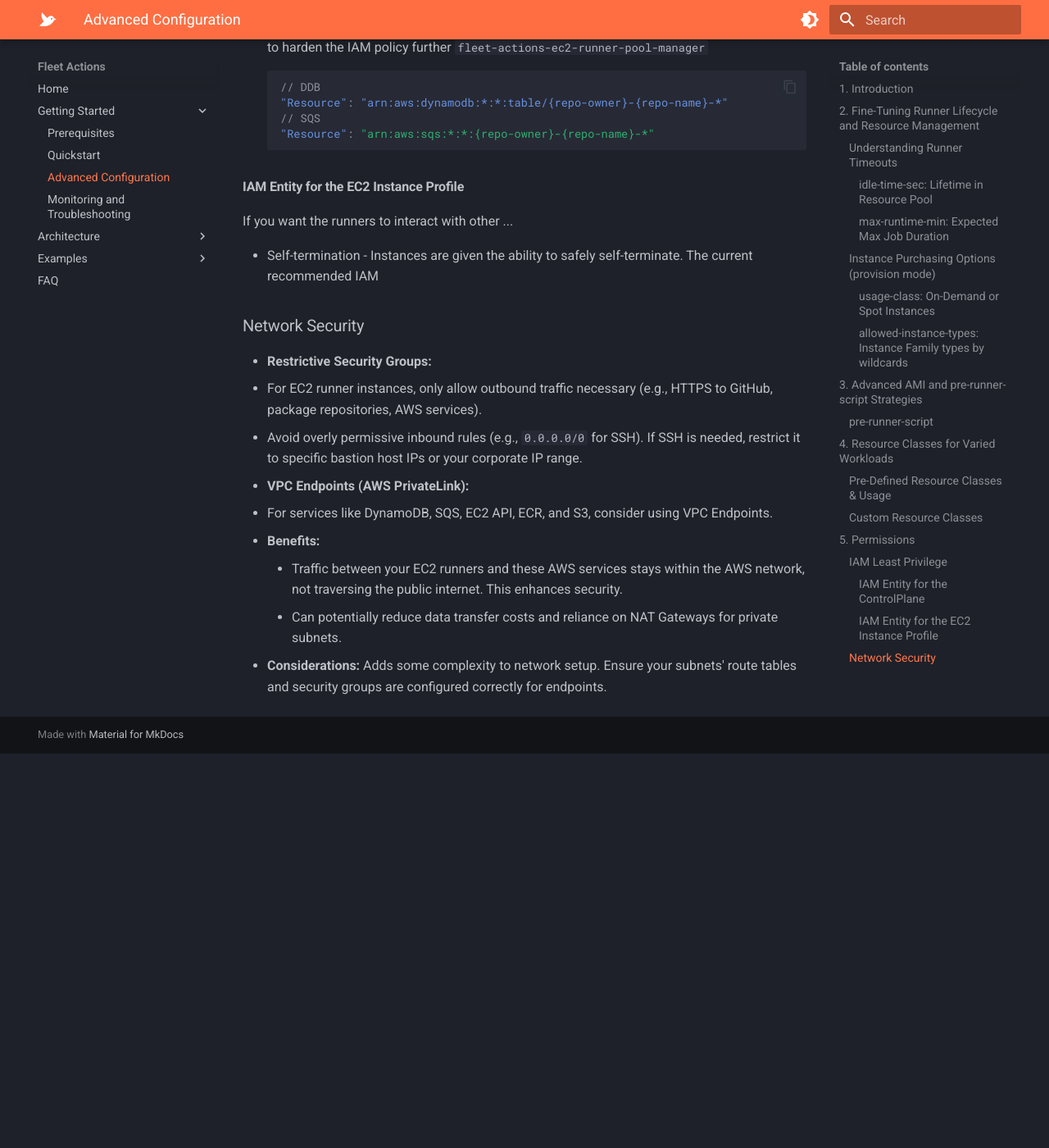
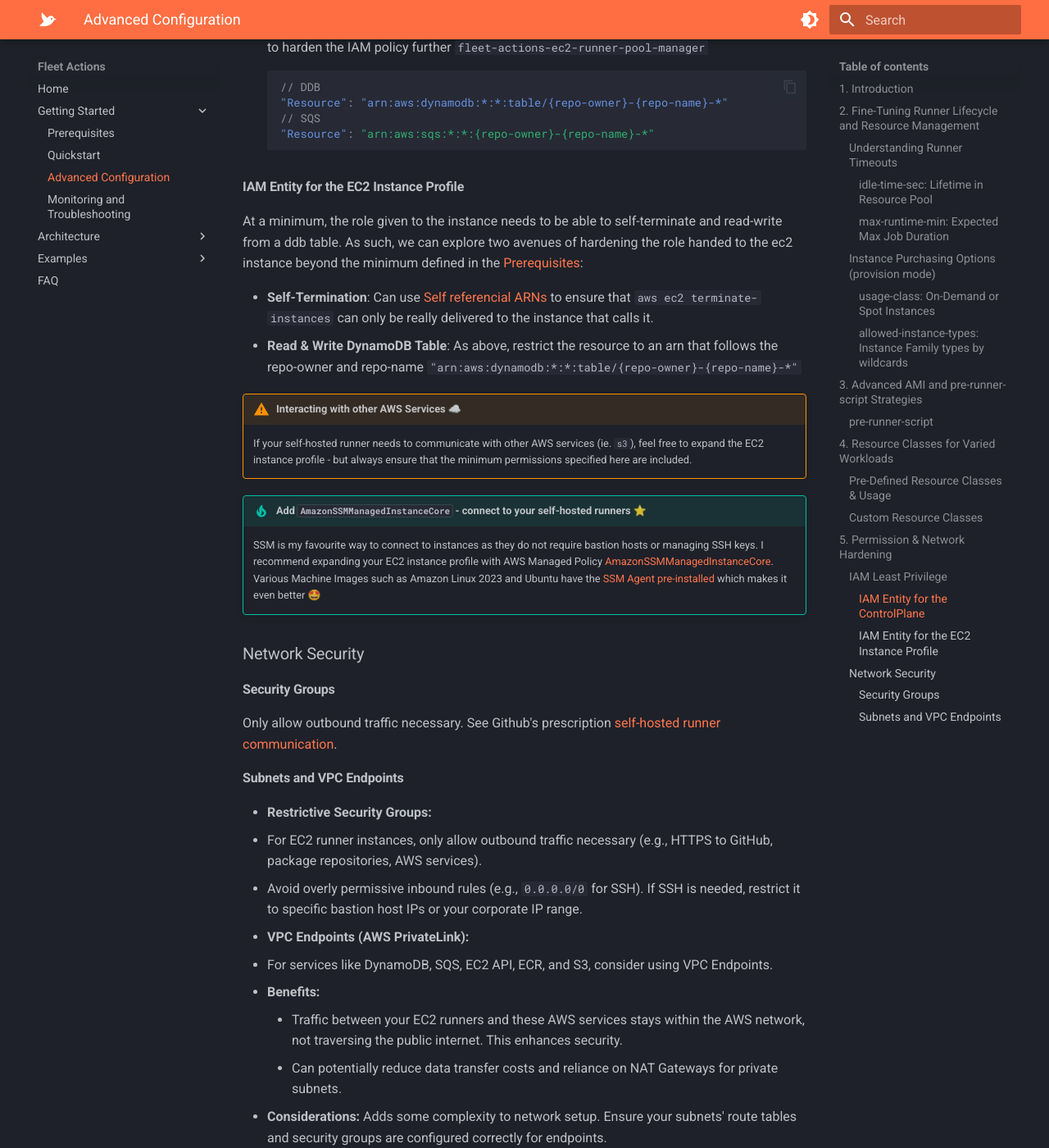
Before and after one commit to fleet-actions/ec2-runner-pool-manager, an MkDocs documentation site: the page built from docs/getting-started/advanced-configuration.md, in a window 1280 px wide and 1400 px high, scrolled down 5819 px. Shown: the whole window at 82% size. Built offline with MkDocs 1.6.1 and Material for MkDocs 9.7.7, drawn with Linux system fonts in a browser that asks for light colours; emoji names are drawn with the system emoji font; before the commit the page ends 6738 px from its top, so only the background shows below that; some of the changed text lies outside the part shown.

Commit message:
Update permissions and network hardening section in docs

````diff
--- a/docs/getting-started/advanced-configuration.md
+++ b/docs/getting-started/advanced-configuration.md
@@ -226,7 +226,7 @@
           resource-class: "custom-large"
 ```
 
-## 5. Permissions
+## 5. Permission & Network Hardening
 
 Beyond the basic IAM policies in [Prerequisites](./prerequisites.md), feel free to further harden IAM Policies and the Networking around the provided subnets.
 
@@ -254,11 +254,25 @@
 
 #### IAM Entity for the EC2 Instance Profile
 
-If you want the runners to interact with other ... <TBC>
+At a minimum, the role given to the instance needs to be able to self-terminate and read-write from a ddb table. As such, we can explore two avenues of hardening the role handed to the ec2 instance beyond the minimum defined in the [Prerequisites](./prerequisites.md#4-iam-role--instance-profile-for-ec2-instances):
 
-- Self-termination - Instances are given the ability to safely self-terminate. The current recommended IAM
+- **Self-Termination**: Can use [Self referencial ARNs](https://www.reddit.com/r/aws/comments/6tnuxw/selfreferential_arns/) to ensure that `aws ec2 terminate-instances` can only be really delivered to the instance that calls it.
+- **Read & Write DynamoDB Table**: As above, restrict the resource to an arn that follows the repo-owner and repo-name `"arn:aws:dynamodb:*:*:table/{repo-owner}-{repo-name}-*"`
+
+!!! warning "Interacting with other AWS Services ☁️"
+    If your self-hosted runner needs to communicate with other AWS services (ie. `s3`), feel free to expand the EC2 instance profile - but always ensure that the minimum permissions specified here are included.
+
+!!! tip "Add `AmazonSSMManagedInstanceCore` - connect to your self-hosted runners ⭐"
+    SSM is my favourite way to connect to instances as they do not require bastion hosts or managing SSH keys. I recommend expanding your EC2 instance profile with AWS Managed Policy [AmazonSSMManagedInstanceCore](https://docs.aws.amazon.com/systems-manager/latest/userguide/session-manager-getting-started-instance-profile.html). Various Machine Images such as Amazon Linux 2023 and Ubuntu have the [SSM Agent pre-installed](https://docs.aws.amazon.com/systems-manager/latest/userguide/manually-install-ssm-agent-linux.html) which makes it even better 🤩
+
 
 ### Network Security
+
+#### Security Groups
+
+Only allow outbound traffic necessary. See Github's prescription [self-hosted runner communication](https://docs.github.com/en/actions/hosting-your-own-runners/managing-self-hosted-runners/communicating-with-self-hosted-runners).
+
+#### Subnets and VPC Endpoints
 
 * **Restrictive Security Groups:**
   * For EC2 runner instances, only allow outbound traffic necessary (e.g., HTTPS to GitHub, package repositories, AWS services).
````
